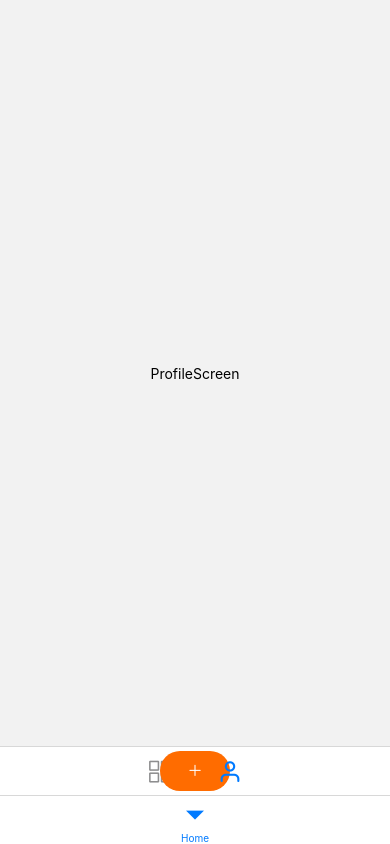
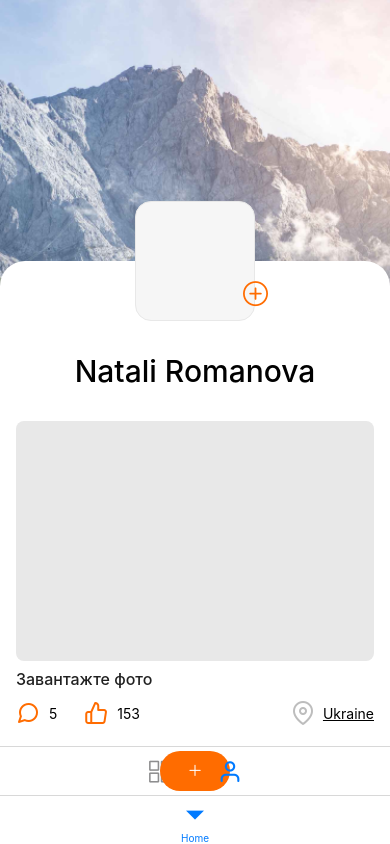
Before and after one commit to VitaliiKoshytskyi/react_native_app, a React Native app in the folder ReactNativeProject/: screen /ProfileScreen in a window 390 px wide. Built offline with nearby package versions, Linux system fonts and the light colour scheme.

Commit message:
updated logout btn + profile

```diff
--- /dev/null
+++ b/ReactNativeProject/Components/Logout.jsx
@@ -0,0 +1,10 @@
+import { MaterialIcons } from "@expo/vector-icons";
+import { TouchableOpacity } from "react-native";
+
+export default function LogOut({ color = "#BDBDBD" }) {
+  return (
+    <TouchableOpacity style={{ marginRight: 16 }}>
+      <MaterialIcons name="logout" size={24} color={color} />
+    </TouchableOpacity>
+  );
+}
--- a/ReactNativeProject/Screens/Main/CreatePostsScreen.jsx
+++ b/ReactNativeProject/Screens/Main/CreatePostsScreen.jsx
@@ -1,4 +1,5 @@
-import { View, Text,StyleSheet  } from "react-native";
+import { View, Text, StyleSheet } from "react-native";
+// import Arrow from '../../Components/Arrow'
 
 export default function CreatePostsScreen() {
   return (
--- a/ReactNativeProject/Screens/Main/Home.jsx
+++ b/ReactNativeProject/Screens/Main/Home.jsx
@@ -6,6 +6,7 @@ import { useNavigation } from '@react-navigation/native';
 import PostsScreen from "./PostsScreen";
 import CreatePostsScreen from "./CreatePostsScreen";
 import ProfileScreen from "./ProfileScreen";
+import LogOut from "../../Components/Logout";
 
 const Tabs = createBottomTabNavigator();
 
@@ -28,6 +29,8 @@ export default function HomeScreen() {
         component={PostsScreen}
         options={{
           title: "Публікації",
+          headerTitleAlign: 'center',
+          headerRight: LogOut,
           tabBarIcon: ({ focused, color, size }) => (
             <Ionicons name="grid-outline" size={size} color={color} />
           ),
@@ -39,6 +42,7 @@ export default function HomeScreen() {
         component={CreatePostsScreen}
         options={{
           title: "Створити публікацію",
+          headerTitleAlign: 'center',
           tabBarButton: () => (
             <TouchableOpacity
               style={{
--- a/ReactNativeProject/Screens/Main/ProfileScreen.jsx
+++ b/ReactNativeProject/Screens/Main/ProfileScreen.jsx
@@ -1,18 +1,158 @@
-import { View, Text,StyleSheet } from "react-native";
+import {
+  StyleSheet,
+  Text,
+  View,
+  ImageBackground,
+  TouchableOpacity,
+  Pressable,
+  KeyboardAvoidingView,
+  Keyboard,
+  TouchableWithoutFeedback,
+  Image,
+} from "react-native";
+import { AntDesign, Feather } from "@expo/vector-icons";
 
 export default function ProfileScreen() {
   return (
-    <View style={styles.container}>
-      <Text>ProfileScreen</Text>
+    <View style={{ flex: 1, justifyContent: "center", alignItems: "center" }}>
+      <ImageBackground
+        source={require("../../assets/images/Photo.png")}
+        style={styles.background}
+      >
+        <View style={styles.topform}>
+          <View style={styles.uploadwrapper}>
+            <Image style={styles.upload} />
+            <Pressable style={styles.addicon}>
+              <AntDesign name="pluscircleo" size={25} color="#FF6C00" />
+            </Pressable>
+          </View>
+          <View style={styles.titlewrapper}>
+            <Text style={styles.title}>Natali Romanova</Text>
+          </View>
+          <View style={styles.logout}>
+            {/* <LogOut /> */}
+          </View>
+
+          <View
+            style={{
+              width: "100%",
+              height: 240,
+              backgroundColor: "#E8E8E8",
+              justifyContent: "center",
+              alignItems: "center",
+              borderRadius: 8,
+            }}
+          ></View>
+          <View style={{ width: "100%" }}>
+            <Text
+              style={{
+                marginTop: 8,
+                color: "#212121",
+                fontSize: 16,
+                fontWeight: 500,
+              }}
+            >
+              Завантажте фото
+            </Text>
+          </View>
+          <View
+            style={{
+              width: "100%",
+              marginTop: 11,
+              justifyContent: "space-between",
+              flexDirection: "row",
+            }}
+          >
+            <View
+              style={{
+                gap: 27,
+                flexDirection: "row",
+                alignItems: "center",
+              }}
+            >
+              <View
+                style={{
+                  gap: 9,
+                  flexDirection: "row",
+                  alignItems: "center",
+                }}
+              >
+                <Feather name="message-circle" size={24} color="#FF6C00" />
+                <Text>5</Text>
+              </View>
+              <View
+                style={{
+                  gap: 9,
+                  flexDirection: "row",
+                  alignItems: "center",
+                }}
+              >
+                <Feather name="thumbs-up" size={24} color="#FF6C00" />
+                <Text>153</Text>
+              </View>
+            </View>
+            <View
+              style={{ flexDirection: "row", alignItems: "center", gap: 8 }}
+            >
+              <Feather
+                style={styles.pin}
+                name="map-pin"
+                size={24}
+                color="#BDBDBD"
+              />
+              <Text style={{ textDecorationLine: "underline" }}>Ukraine</Text>
+            </View>
+          </View>
+        </View>
+      </ImageBackground>
     </View>
   );
 }
 
-
 const styles = StyleSheet.create({
-     container: {
-        flex: 1,
-        justifyContent: "center",
-        alignItems: "center"
+  background: {
+    width: "100%",
+    flex: 1,
+    resizeMode: "contain",
+    justifyContent: "flex-end",
   },
-})
+  topform: {
+    position: "relative",
+    alignItems: "center",
+    backgroundColor: "#FFFFFF",
+    borderTopLeftRadius: 25,
+    borderTopRightRadius: 25,
+    paddingHorizontal: 16,
+    paddingBottom: 20,
+  },
+  uploadwrapper: {
+    marginTop: -60,
+    marginBottom: 32,
+  },
+  upload: {
+    width: 120,
+    height: 120,
+    borderColor: "#E8E8E8",
+    borderWidth: 1,
+    backgroundColor: "#F6F6F6",
+    borderRadius: 16,
+  },
+  addicon: {
+    position: "absolute",
+    right: -13,
+    bottom: 14,
+  },
+  titlewrapper: {
+    alignItems: "center",
+    marginBottom: 32,
+  },
+  title: {
+    fontSize: 30,
+    fontWeight: 500,
+  },
+  logout: {
+    position: "absolute",
+    top: 22,
+    right: 0,
+  },
+});
```
Also changed, not shown: ReactNativeProject/Components/Arrow.jsx (added, +10 -0 lines).
